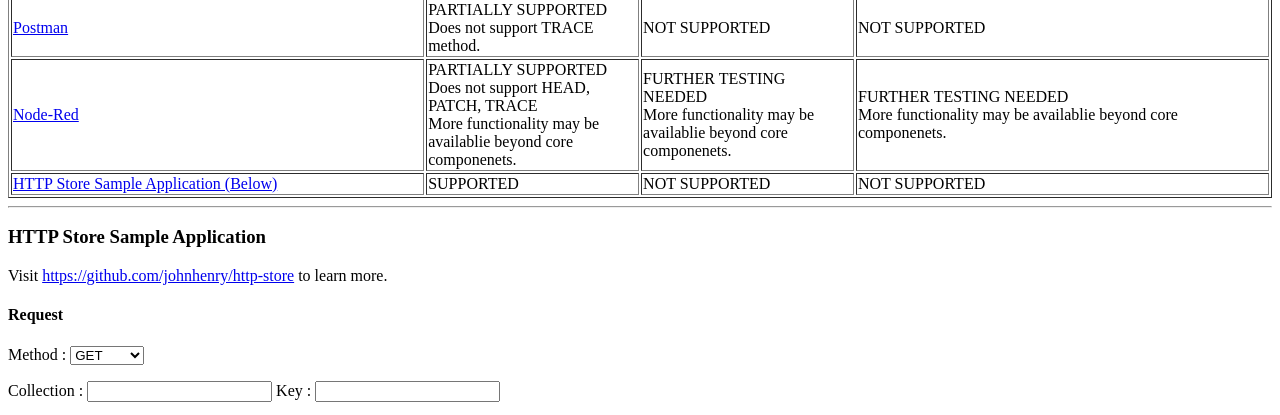
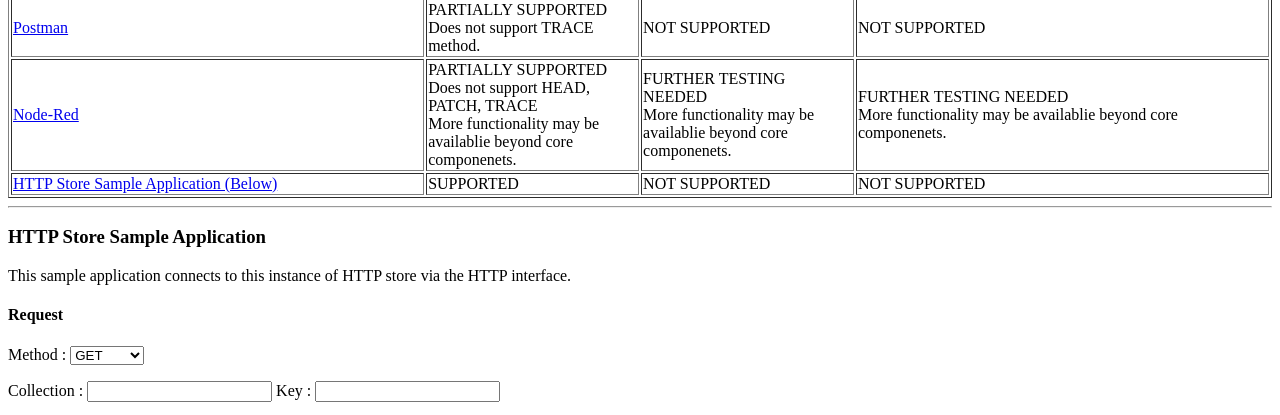
Before and after one commit to johnhenry/http-store, a website: page static/index.html in a window 1280 px wide. Shown: the part 362-777 px from the top of the page. Drawn offline with Linux system fonts and the light colour scheme.

Commit message:
Updated description of sample app

```diff
--- a/static/index.html
+++ b/static/index.html
@@ -157,7 +157,7 @@
 <hr />
         <h3><a name="sample-app">HTTP Store Sample Application</a></h3>
         <p>
-            Visit <a href="https://github.com/johnhenry/http-store" target="_blank">https://github.com/johnhenry/http-store</a> to learn more.
+            This sample application connects to this instance of HTTP store via the HTTP interface.
         </p>
         <h4>Request</h4>
         <form>
```
